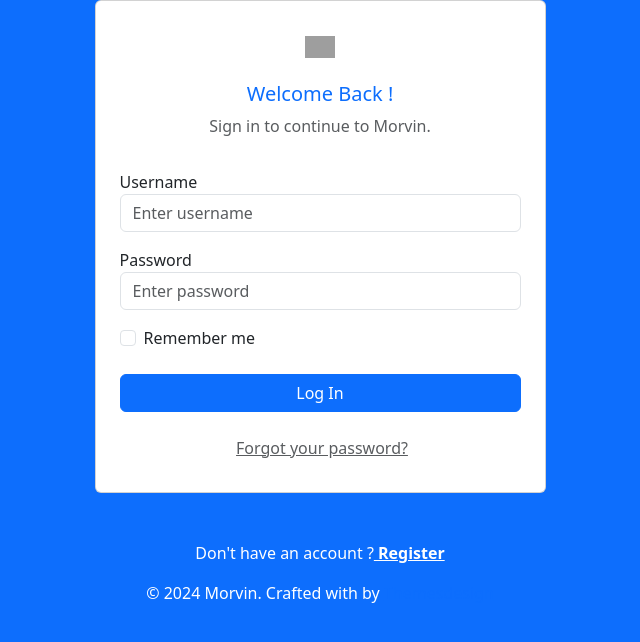
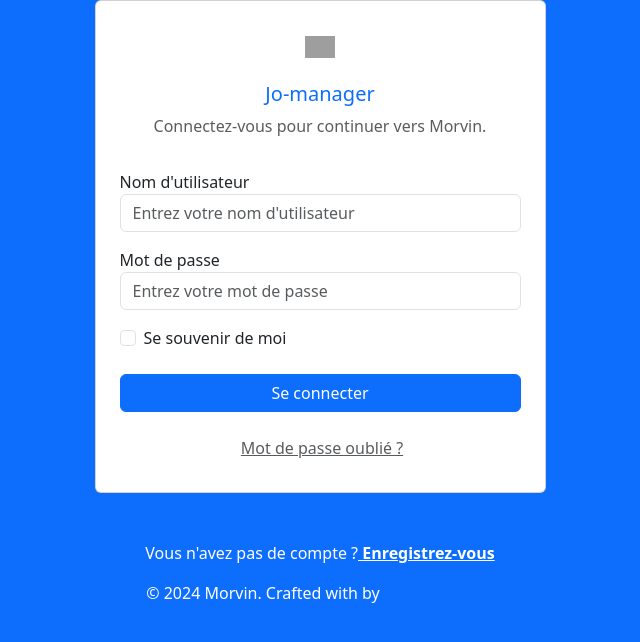
Before and after one commit to Dieudonne-CMR/Jo-manager, a PHP site: page /auth-login.php in a window 1280 px wide. Shown: the top 642 px of the page, without its empty margins (320-960 px from the left). Run offline with PHP 8.4, Linux system fonts and the light colour scheme; some libraries are stand-ins or nearby versions; grey boxes are pictures that could not be loaded.

Commit message:
travail sur le fichier auth-login.php

```diff
--- a/template/auth-login.php
+++ b/template/auth-login.php
@@ -47,23 +47,23 @@
                                             <img src="assets/images/logo-dark.png" height="22" alt="logo">
                                         </a>
 
-                                        <h5 class="text-primary mb-2 mt-4">Welcome Back !</h5>
-                                        <p class="text-muted">Sign in to continue to Morvin.</p>
+                                        <h5 class="text-primary mb-2 mt-4">Jo-manager</h5>
+                                        <p class="text-muted">Connectez-vous pour continuer vers Morvin.</p>
                                     </div>
 
 
                                     <form class="form-horizontal mt-4 pt-2" action="login">
 
                                         <div class="mb-3">
-                                            <label for="username">Username</label>
+                                            <label for="username">Nom d'utilisateur</label>
                                             <input type="text" class="form-control" id="username"
-                                                placeholder="Enter username">
+                                                placeholder="Entrez votre nom d'utilisateur">
                                         </div>
 
                                         <div class="mb-3">
-                                            <label for="userpassword">Password</label>
+                                            <label for="userpassword">Mot de passe</label>
                                             <input type="password" class="form-control" id="userpassword"
-                                                placeholder="Enter password">
+                                                placeholder="Entrez votre mot de passe">
                                         </div>
 
                                         <div class="mb-3">
@@ -71,17 +71,17 @@
                                                     <input type="checkbox" class="form-check-input"
                                                         id="customControlInline">
                                                     <label class="form-label"
-                                                        for="customControlInline">Remember me</label>
+                                                        for="customControlInline">Se souvenir de moi</label>
                                                 </div>
                                         </div>
 
                                         <div>
                                             <button class="btn btn-primary w-100 waves-effect waves-light"
-                                                type="submit">Log In</button>
+                                                type="submit">Se connecter</button>
                                         </div>
 
                                         <div class="mt-4 text-center">
-                                            <a href="auth-recoverpw.html" class="text-muted"><i class="mdi mdi-lock me-1"></i> Forgot your password?</a>
+                                            <a href="auth-recoverpw.html" class="text-muted"><i class="mdi mdi-lock me-1"></i> Mot de passe oublié ?</a>
                                         </div>
 
 
@@ -93,7 +93,7 @@
                         </div>
 
                         <div class="mt-5 text-center text-white">
-                            <p>Don't have an account ?<a href="auth-register.html" class="fw-bold text-white"> Register</a> </p>
+                            <p>Vous n'avez pas de compte ?<a href="auth-register.html" class="fw-bold text-white"> Enregistrez-vous</a> </p>
                             <p>© <script>document.write(new Date().getFullYear())</script> Morvin. Crafted with <i class="mdi mdi-heart text-danger"></i> by <a href="https://1.envato.market/themesdesign" target="_blank">Themesdesign</a></p>
                         </div>
                     </div>
```
